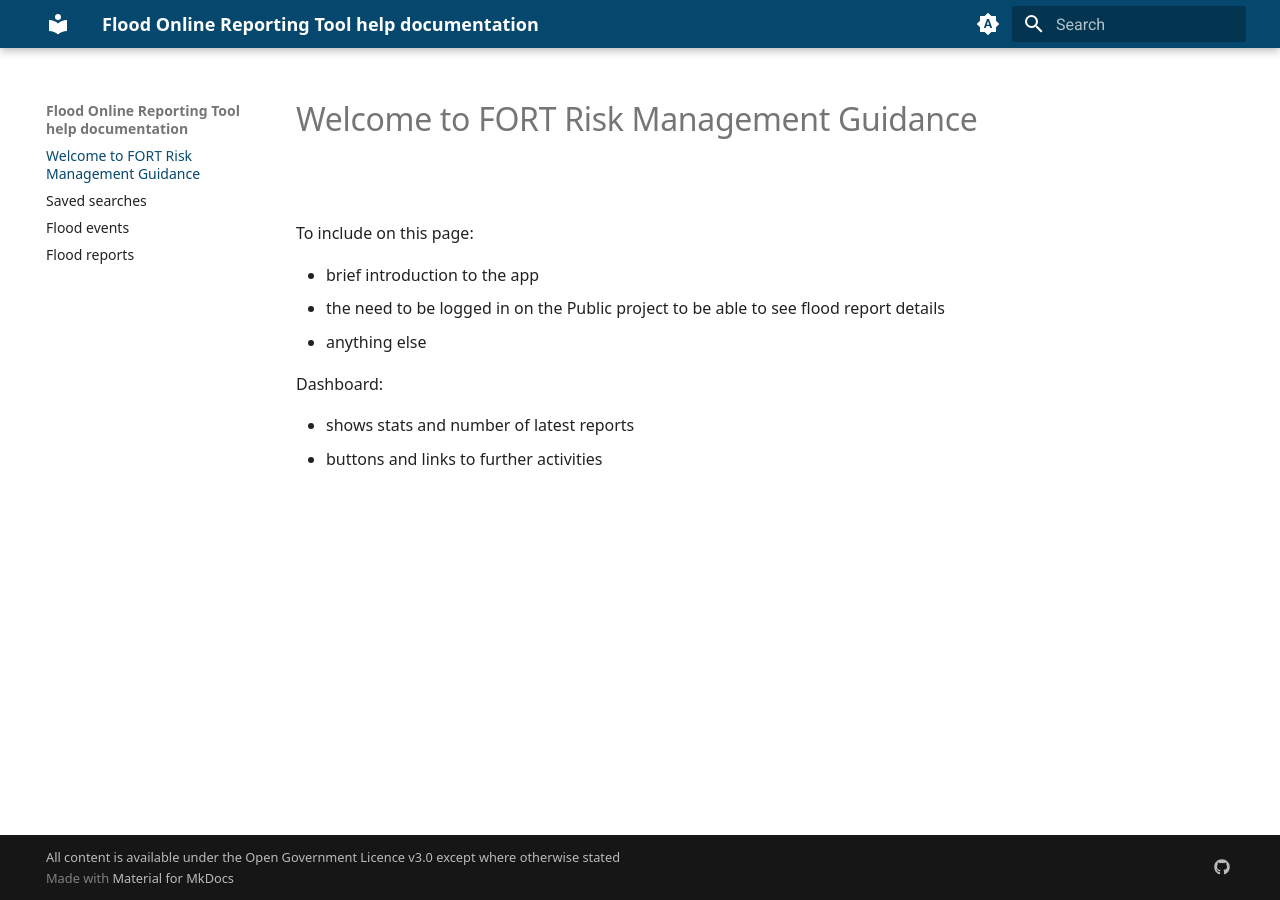
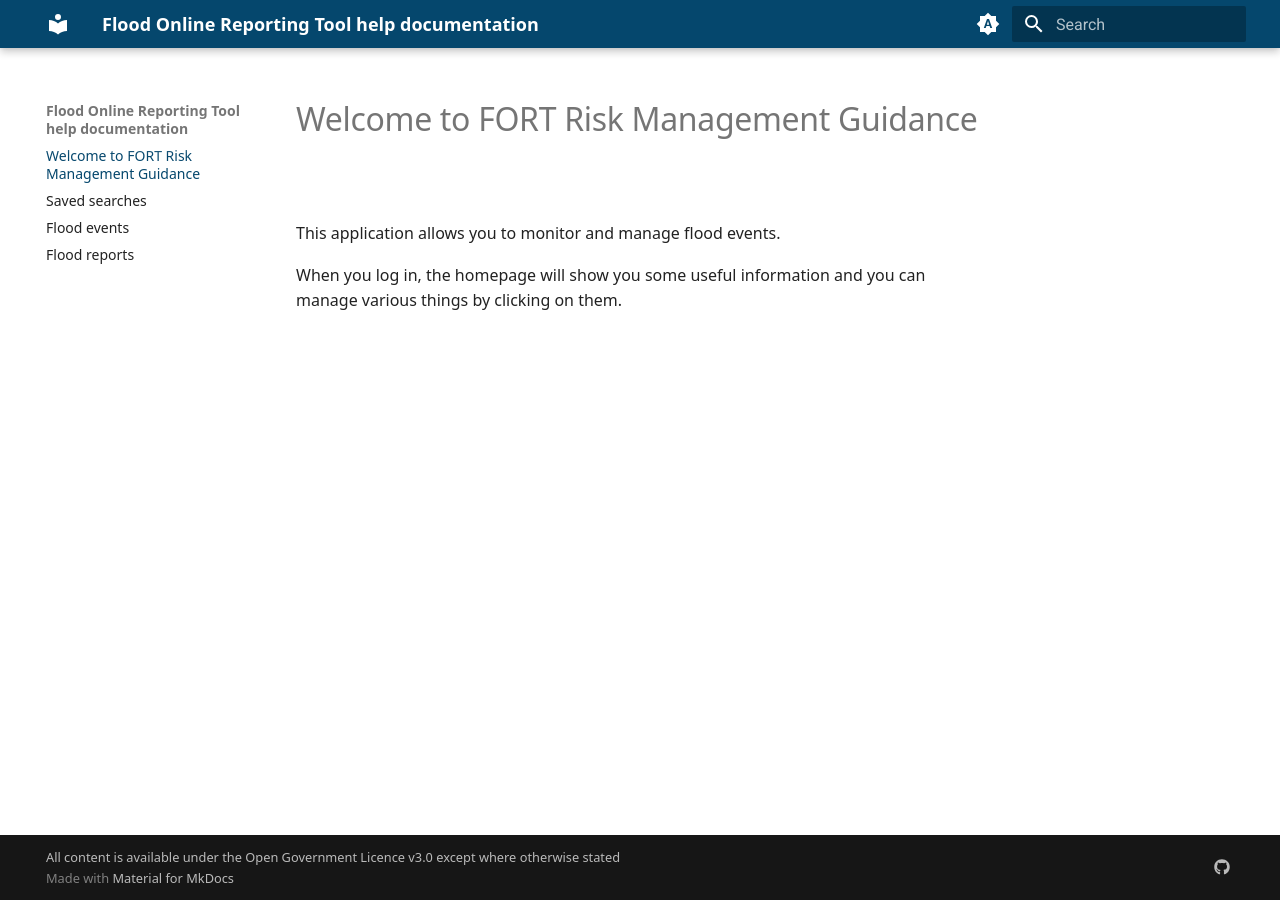
Before and after one commit to Dorset-Council-UK/FloodOnlineReportingTool.HelpDocumentation, an MkDocs documentation site: the page built from docs/index.md, in a window 1280 px wide. Built offline with MkDocs 1.6.1 and Material for MkDocs 9.7.7, drawn with Linux system fonts in a browser that asks for light colours.

Commit message:
Added text to index page

```diff
--- a/docs/index.md
+++ b/docs/index.md
@@ -1,12 +1,5 @@
 # Welcome to FORT Risk Management Guidance
 
-To include on this page:
+This application allows you to monitor and manage flood events.
 
-- brief introduction to the app
-- the need to be logged in on the Public project to be able to see flood report details
-- anything else
-
-Dashboard:
-
-- shows stats and number of latest reports
-- buttons and links to further activities
+When you log in, the homepage will show you some useful information and you can manage various things by clicking on them.
```
